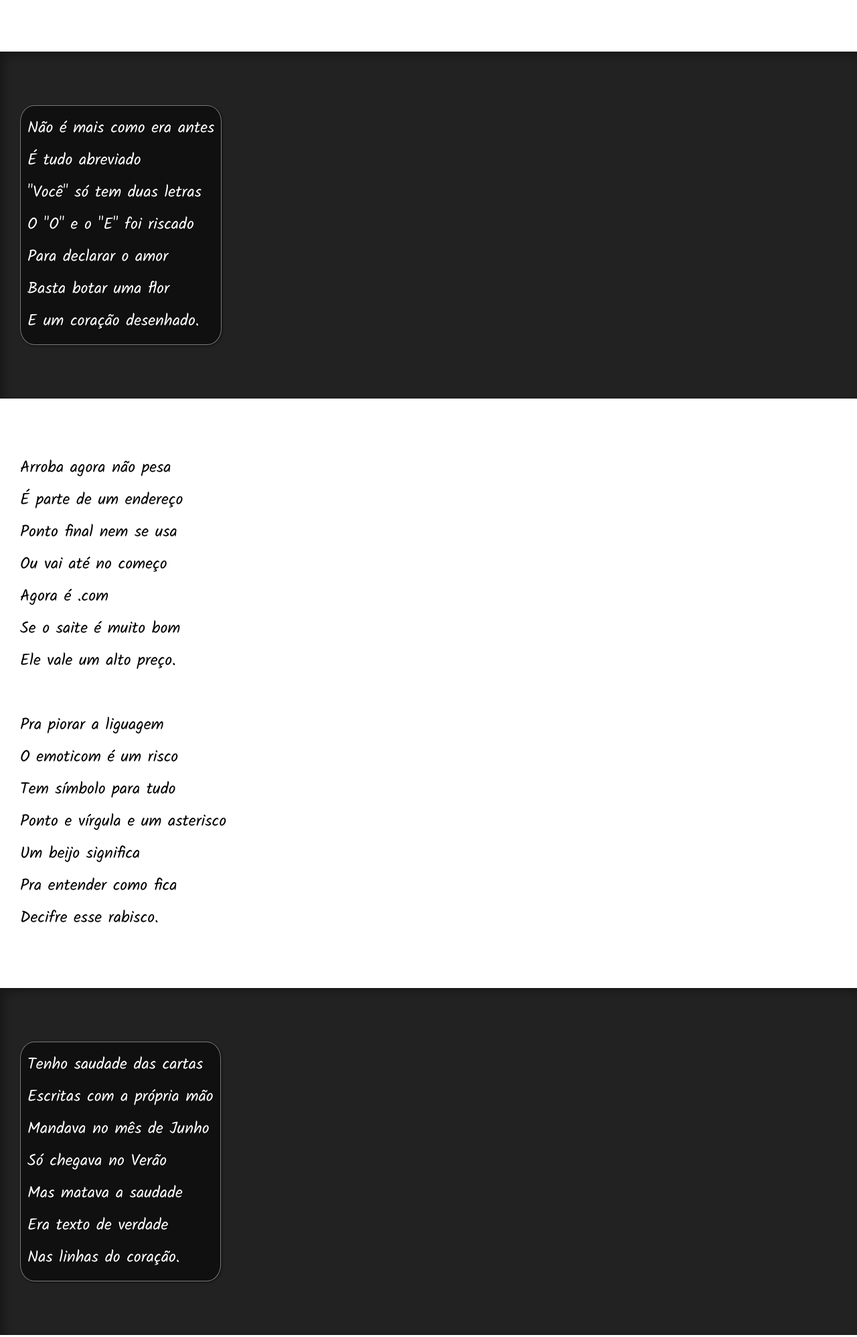
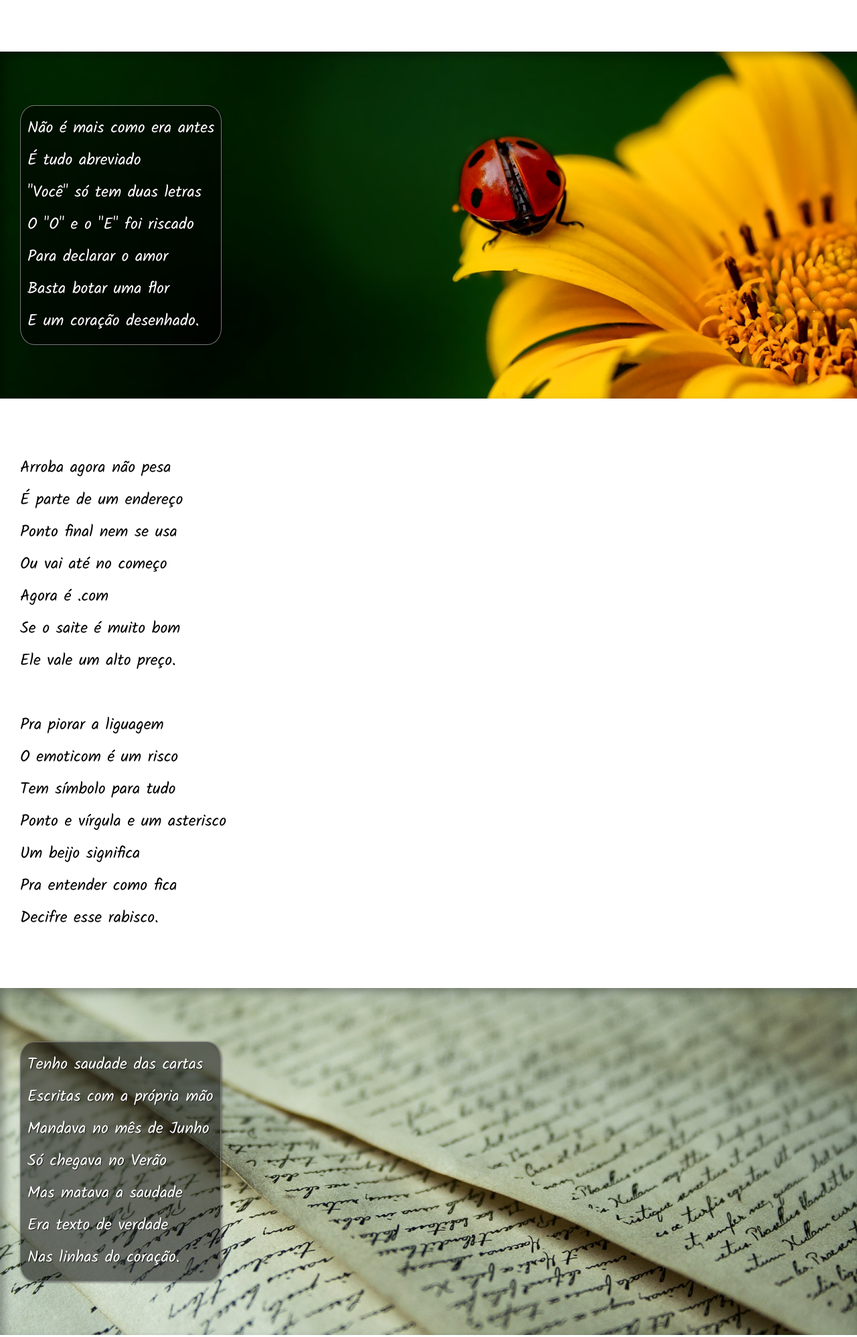
Before and after one commit to SuellenSO/Projeto-cordel, a plain HTML site: page index.html in a window 1280 px wide. Shown: the part 626-2622 px from the top of the page at 67% size. Drawn offline with Linux system fonts and the light colour scheme.

Commit message:
ajustando site

```diff
--- a/style.css
+++ b/style.css
@@ -74,12 +74,12 @@ section.imagem >p {
 
 }
 section#img01 {
-    background-image: url('../desafio12/imagens/background001.jpg');
+    background-image: url('../imagens/background001.jpg');
     background-size: cover;
     background-position: right center;
 }
 section#img02 {
-    background-image: url('../desafio12/imagens/background002.jpg');
+    background-image: url('../imagens/background002.jpg');
     background-position: right center;
     background-size: cover;
 }
```
